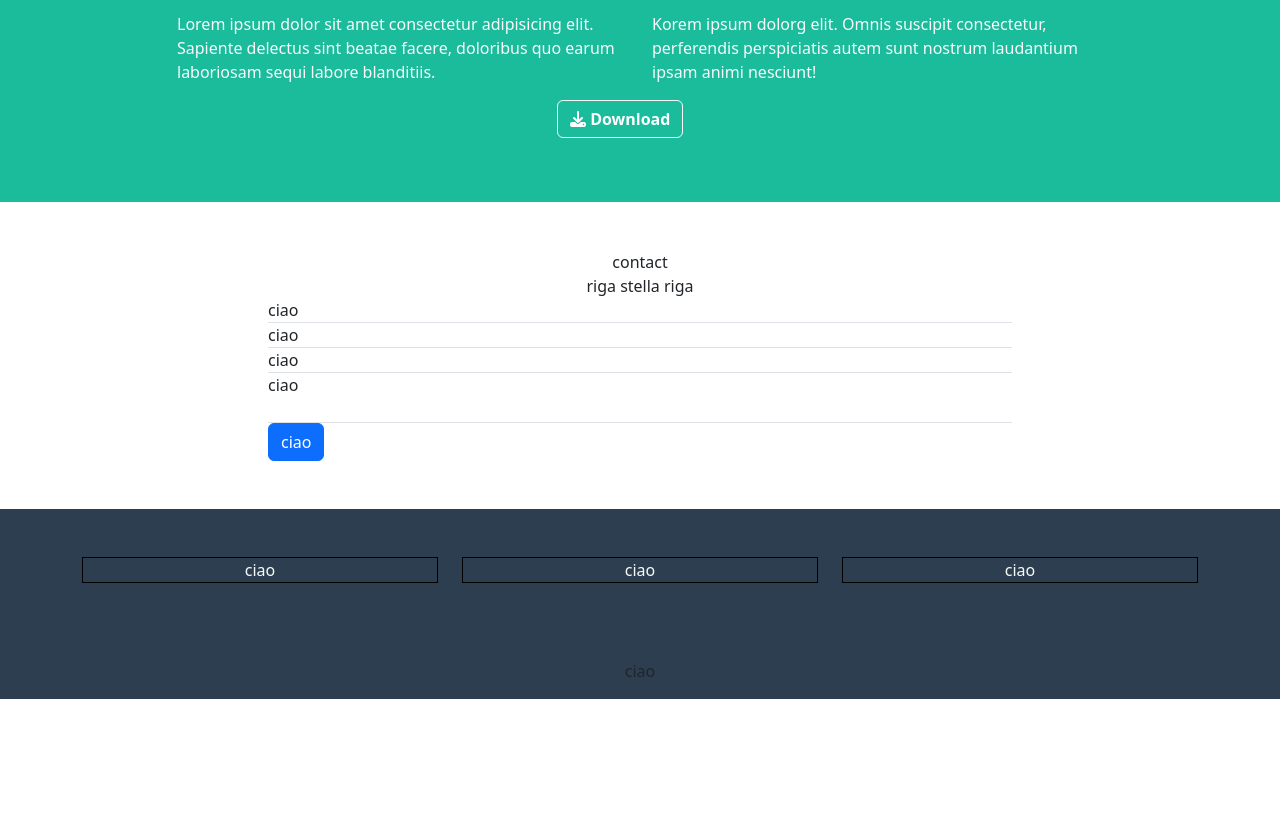
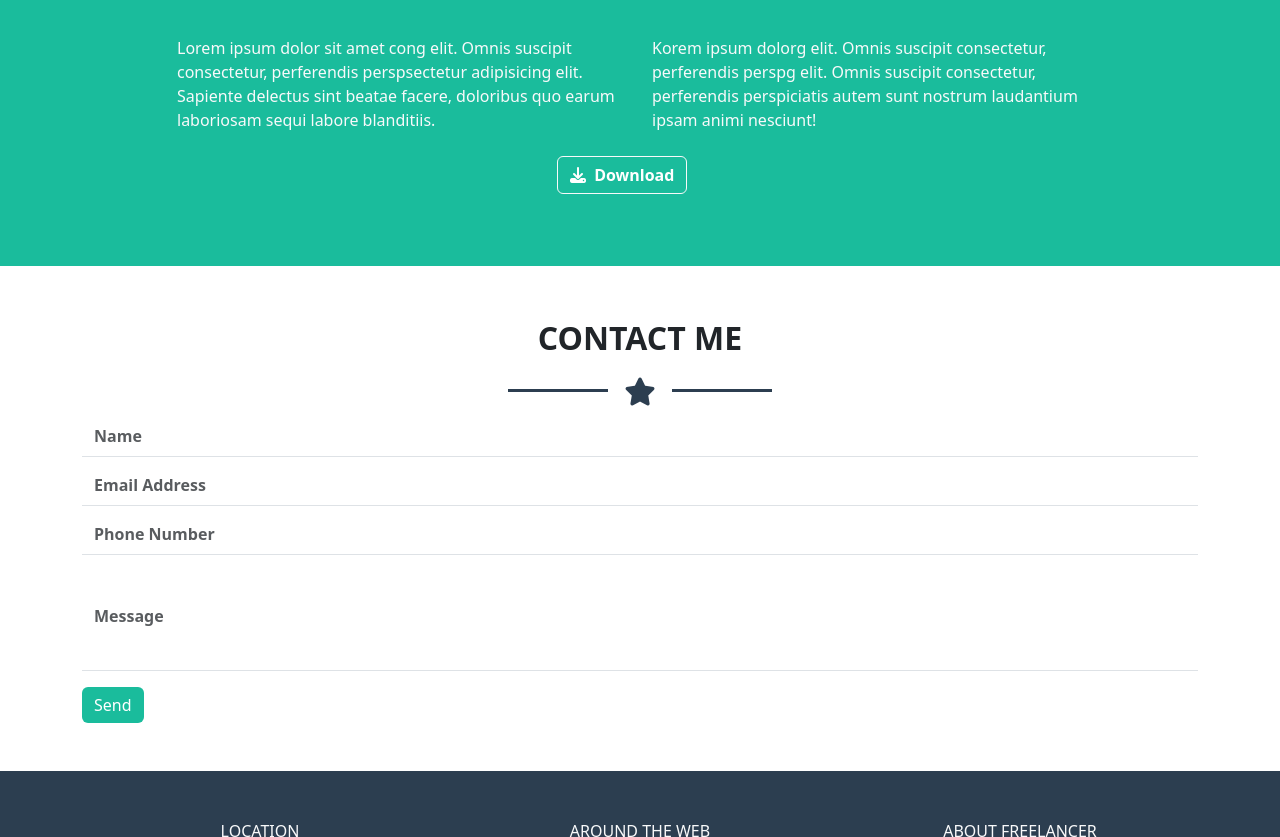
Before and after one commit to emanuelesacchetti/html-css-bootstrap-freelancer, a plain HTML site: page index.html in a window 1280 px wide. Shown: the part 1592-2429 px from the top of the page. Before the commit the page ends 2291 px from the top, so only its background shows below. Drawn offline with nearby package versions, Linux system fonts and the light colour scheme.

Commit message:
terminato contact e lavoro del footer da terminare

```diff
--- a/css/style.css
+++ b/css/style.css
@@ -20,6 +20,8 @@
 }
 .ms_text-dark { color: var(--ms_ColorDarkGray); }
 .ms_bg-dark { background-color: var(--ms_ColorDarkGray); }
+.ms_text-green { color: var(--ms_ColorGreen); }
+
 
 header {
     height: 70px;
@@ -44,12 +46,26 @@ main {
 #about {
     background-color: var(--ms_ColorGreen);
 }
+.ms_border-input {
+    border: 0 0 1px 0;
+}
+#message {
+    height: 100px;
+}
+#contact form button {
+    background-color: var(--ms_ColorGreen);
+    border: 0;
+}
+.ms_radius {
+    width: 30px;
+    height: 30px;
+    line-height: 30px;
+    border-radius: 50%;
+}
 #ms_footer-top {
     background-color: var(--ms_ColorDarkGray);
-    height: 150px;
     width: 100%;
 }
 #ms_footer-bottom {
-    height: 40px;
     background-color: var(--ms_ColorDarkGray);
 }
--- a/index.html
+++ b/index.html
@@ -102,17 +102,17 @@
                     </div>
                 </div>
                 <div class="row justify-content-center">
-                    <div class="col-10 col-md-5 text-light">
-                        <div>Lorem ipsum dolor sit amet consectetur adipisicing elit. Sapiente delectus sint beatae facere, doloribus quo earum laboriosam sequi labore blanditiis.</div>
+                    <div class="col-8 col-md-5 text-light mt-4">
+                        <div>Lorem ipsum dolor sit amet cong elit. Omnis suscipit consectetur, perferendis perspsectetur adipisicing elit. Sapiente delectus sint beatae facere, doloribus quo earum laboriosam sequi labore blanditiis.</div>
                     </div>
-                    <div class="col-10 col-md-5 text-light">
-                        <div>Korem ipsum dolorg elit. Omnis suscipit consectetur, perferendis perspiciatis autem sunt nostrum laudantium ipsam animi nesciunt!</div>
+                    <div class="col-8 col-md-5 text-light mt-4">
+                        <div>Korem ipsum dolorg elit. Omnis suscipit consectetur, perferendis perspg elit. Omnis suscipit consectetur, perferendis perspiciatis autem sunt nostrum laudantium ipsam animi nesciunt!</div>
                     </div>
                 </div>
                 <div class="row">
-                    <div class="col-2 offset-5 my-3">
+                    <div class="col-2 offset-5 my-4">
                         <button type="button" class="btn btn-outline-light">
-                            <a href="#" class="fw-semibold text-decoration-none text-white"><div><i class="fa-solid fa-download"></i> Download</div></a>
+                            <a href="#" class="fw-semibold text-decoration-none text-white text-nowrap"><i class="fa-solid fa-download pe-1"></i> Download</a>
                         </button>
                     </div>
                 </div>
@@ -121,17 +121,33 @@
 
         <section class="py-5" id="contact">
             <div class="container">
-                <div class="row">
-                    <div class="col-12 col-md-4 offset-md-4 text-center">contact</div>
-                    <div class="col-12 col-md-4 offset-md-4 text-center">riga stella riga</div>
+                <div class="row justify-content-center">
+                    <div class="col-10 text-center fs-2 fw-semibold ms_section-title">CONTACT ME</div>
+                    <div class="col-10 text-center d-flex align-items-center justify-content-center my-2">
+                        <span class="ms_design-row ms_bg-dark"></span><span class="ms_star fs-3 px-3 ms_text-dark"><i class="fa-solid fa-star"></i></span><span class="ms_design-row ms_bg-dark"></span>
+                    </div>
                 </div>
-                <div class="col-10 offset-1 col-md-8 offset-md-2">
-                    <div class="border-bottom">ciao</div>
-                    <div class="border-bottom">ciao</div>
-                    <div class="border-bottom">ciao</div>
-                    <div class="border-bottom ms_message">ciao</div>
-                    <button type="submit" class="btn btn-primary">ciao</button>
-                </div>
+                <form>
+
+
+                    <div class="mb-3 form-text">
+                      <input type="name" class="border-bottom border-start-0 border-end-0 border-top-0 rounded-0 form-control pb-2 pt-0 fw-semibold" id="name" placeholder="Name">
+                    </div>
+
+                    <div class="mb-3 form-text">
+                        <input type="email" class="border-bottom border-start-0 border-end-0 border-top-0 rounded-0 form-control pb-2 pt-0 fw-semibold" id="email" aria-describedby="emailHelp" placeholder="Email Address">
+                    </div>
+
+                    <div class="mb-3 form-text">
+                      <input type="number" class="border-bottom border-start-0 border-end-0 border-top-0 rounded-0 form-control pb-2 pt-0 fw-semibold" id="number" placeholder="Phone Number">
+
+                    </div>
+
+                    <div class="mb-3 form-text">
+                        <input type="textarea" class="border-bottom border-start-0 border-end-0 border-top-0 rounded-0 form-control pb-2 pt-0 fw-semibold" id="message" placeholder="Message">
+                    </div>
+                    <button type="submit" class="btn btn-primary">Send</button>
+                  </form>
             </div>
         </section>
 
@@ -139,14 +155,23 @@
             <section class="py-5" id="ms_footer-top">
                 <div class="container">
                     <div class="row justify-content-center">
-                        <div class="col-12 col-md-4 text-center text-light">
-                            <div class="ms_border">ciao</div>
+                        <div class="col-10 col-md-4 text-center text-light pb-4">
+                            <div>
+                                <div>LOCATION</div>
+                                <div>2215 John daniel Drive Clark, MO 54243</div>
+                            </div>
                         </div>
-                        <div class="col-12 col-md-4 text-center text-light">
-                            <div class="ms_border">ciao</div>
+                        <div class="col-10 col-md-4 text-center text-light pb-4">
+                            <div>
+                                <div>AROUND THE WEB</div>
+                                <span><i class="fa-brands fa-facebook-f border border-white ms_radius"></i></span><i class="fa-brands fa-google-plus-g"></i><span></span><i class="fa-brands fa-twitter"></i><span><i class="fa-brands fa-linkedin-in"></i></span>
+                            </div>
                         </div>
-                        <div class="col-12 col-md-4 text-center text-light ">
-                            <div class="ms_border">ciao</div>
+                        <div class="col-10 col-md-4 text-center text-light pb-4">
+                            <div>
+                                <div>ABOUT FREELANCER</div>
+                                <div>Freelancer is a free to use, open source Bootstrap theme created by <a href="#" class="ms_text-green">Start Bootstrap</a>.</div>
+                            </div>
                         </div>
                     </div>
                 </div>
```
